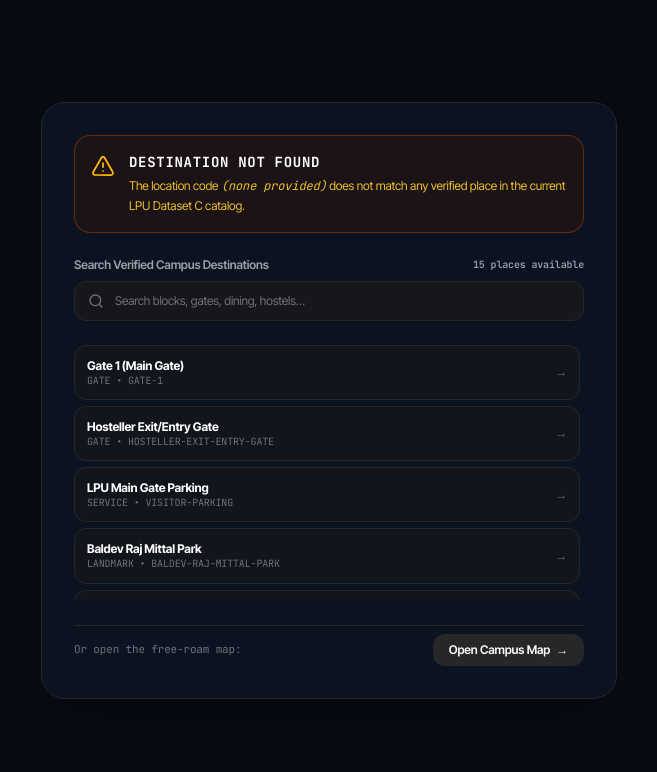
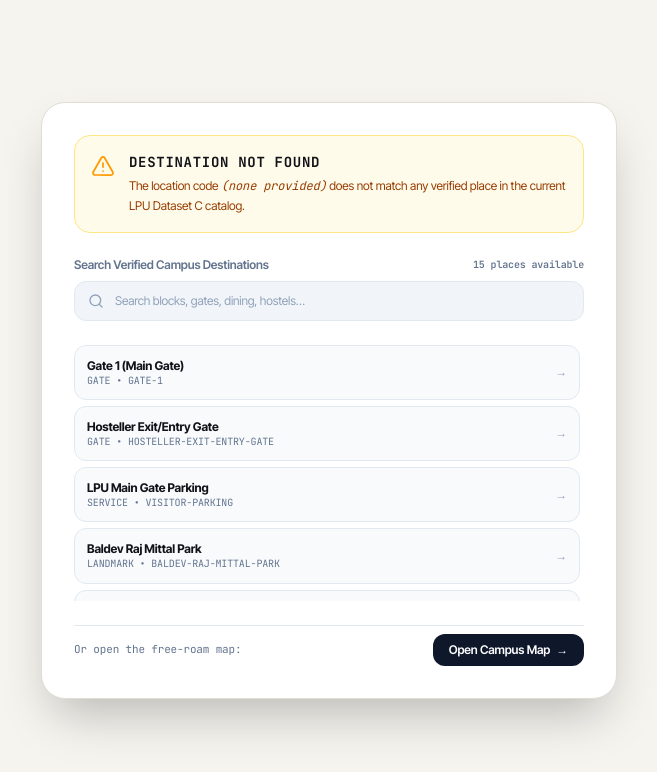
Before and after one commit to 06Pseudo06/Campus-Navigation, a Next.js app in the folder frontend/: page /navigate in a window 1280 px wide. Shown: the top 772 px of the page, without its empty margins (311-968 px from the left). Built offline with nearby package versions, Linux system fonts and the light colour scheme; no server answers.

Commit message:
fix(theme): working light/dark/system theme with complete tokens

```diff
--- a/frontend/src/app/layout.tsx
+++ b/frontend/src/app/layout.tsx
@@ -70,7 +70,7 @@ export default function RootLayout({
           dangerouslySetInnerHTML={{ __html: themeAntiFlashScript }}
         />
       </head>
-      <body className="min-h-full flex flex-col bg-[#F5F7FB] dark:bg-[#070B14] text-[#172033] dark:text-[#EDEDED] font-sans antialiased transition-colors duration-200">
+      <body className="min-h-full flex flex-col bg-[#F6F4EF] dark:bg-[#070B14] text-[#111318] dark:text-[#F4F6FA] font-sans antialiased transition-colors duration-200">
         <ThemeProvider>
           <AuthProvider>{children}</AuthProvider>
         </ThemeProvider>
--- a/frontend/src/app/navigate/page.tsx
+++ b/frontend/src/app/navigate/page.tsx
@@ -110,18 +110,18 @@ function NavigateContent() {
   // 1. Loading State
   if (loading) {
     return (
-      <div className="min-h-screen bg-[#070B14] flex flex-col items-center justify-center p-6 text-zinc-300 font-sans">
-        <div className="w-full max-w-md p-8 rounded-3xl bg-[#0B1220] border border-zinc-800 shadow-2xl flex flex-col items-center text-center space-y-4">
+      <div className="min-h-screen bg-[#F6F4EF] dark:bg-[#070B14] flex flex-col items-center justify-center p-6 text-slate-700 dark:text-zinc-300 font-sans">
+        <div className="w-full max-w-md p-8 rounded-3xl bg-white dark:bg-[#0B1220] border border-[#E1DDD3] dark:border-zinc-800 shadow-2xl flex flex-col items-center text-center space-y-4">
           <div className="w-12 h-12 rounded-2xl bg-[#DE4B31]/15 border border-[#DE4B31]/40 text-[#DE4B31] flex items-center justify-center animate-pulse">
             <CompassIcon className="w-6 h-6" />
           </div>
           <div className="space-y-1">
-            <span className="text-[10px] uppercase tracking-widest font-bold text-zinc-500 font-mono">
+            <span className="text-[10px] uppercase tracking-widest font-bold text-slate-500 dark:text-zinc-500 font-mono">
               Resolving CampusWay Route
             </span>
-            <h1 className="text-lg font-bold text-white">Looking up destination…</h1>
+            <h1 className="text-lg font-bold text-[#111318] dark:text-white">Looking up destination…</h1>
           </div>
-          <div className="w-32 h-1 bg-zinc-800 rounded-full overflow-hidden">
+          <div className="w-32 h-1 bg-slate-200 dark:bg-zinc-800 rounded-full overflow-hidden">
             <div className="h-full bg-[#DE4B31] animate-[indeterminate_1.5s_infinite_linear]" />
           </div>
         </div>
@@ -144,13 +144,13 @@ function NavigateContent() {
       : `/explore?to=${encodeURIComponent(targetSlug)}`;
 
     return (
-      <div className="min-h-screen bg-[#070B14] flex flex-col items-center justify-center p-6 text-zinc-200 font-sans">
+      <div className="min-h-screen bg-[#F6F4EF] dark:bg-[#070B14] flex flex-col items-center justify-center p-6 text-slate-700 dark:text-zinc-200 font-sans">
         <div
           data-testid="navigate-handoff-card"
-          className="w-full max-w-lg p-8 rounded-3xl bg-[#0B1220] border border-zinc-800 shadow-2xl space-y-6 animate-in fade-in zoom-in-95"
+          className="w-full max-w-lg p-8 rounded-3xl bg-white dark:bg-[#0B1220] border border-[#E1DDD3] dark:border-zinc-800 shadow-2xl space-y-6 animate-in fade-in zoom-in-95"
         >
           {/* Header Badge */}
-          <div className="flex items-center justify-between border-b border-zinc-800/80 pb-4">
+          <div className="flex items-center justify-between border-b border-slate-200 dark:border-zinc-800/80 pb-4">
             <div className="flex items-center gap-2">
               <span className="w-2.5 h-2.5 rounded-full bg-emerald-400 animate-ping" />
               <span className="text-xs font-mono font-bold uppercase tracking-wider text-emerald-400">
@@ -223,20 +223,20 @@ function NavigateContent() {
   return (
     <div
       data-testid="navigate-not-found"
-      className="min-h-screen bg-[#070B14] flex flex-col items-center justify-center p-4 sm:p-6 text-zinc-200 font-sans"
+      className="min-h-screen bg-[#F6F4EF] dark:bg-[#070B14] flex flex-col items-center justify-center p-4 sm:p-6 text-slate-700 dark:text-zinc-200 font-sans"
     >
-      <div className="w-full max-w-xl p-6 sm:p-8 rounded-3xl bg-[#0B1220] border border-zinc-800 shadow-2xl space-y-6">
+      <div className="w-full max-w-xl p-6 sm:p-8 rounded-3xl bg-white dark:bg-[#0B1220] border border-[#E1DDD3] dark:border-zinc-800 shadow-2xl space-y-6">
         {/* Warning Banner */}
-        <div className="flex items-start gap-3.5 p-4 rounded-2xl bg-amber-950/30 border border-amber-800/60 text-amber-200">
-          <Icon name="warning" size={24} className="text-amber-400 shrink-0 mt-0.5" />
+        <div className="flex items-start gap-3.5 p-4 rounded-2xl bg-amber-50 dark:bg-amber-950/30 border border-amber-200 dark:border-amber-800/60 text-amber-900 dark:text-amber-200">
+          <Icon name="warning" size={24} className="text-amber-500 dark:text-amber-400 shrink-0 mt-0.5" />
           <div className="space-y-1 min-w-0">
-            <h1 className="text-sm font-bold text-white uppercase tracking-wider font-mono">
+            <h1 className="text-sm font-bold text-[#111318] dark:text-white uppercase tracking-wider font-mono">
               Destination Not Found
             </h1>
-            <p className="text-xs text-amber-300/90 leading-relaxed">
+            <p className="text-xs text-amber-800 dark:text-amber-300/90 leading-relaxed">
               The location code{" "}
               {toParam ? (
-                <code className="px-1.5 py-0.5 rounded bg-zinc-900 border border-amber-700/60 font-mono text-white">
+                <code className="px-1.5 py-0.5 rounded bg-amber-100 dark:bg-zinc-900 border border-amber-300 dark:border-amber-700/60 font-mono text-[#111318] dark:text-white">
                   {toParam}
                 </code>
               ) : (
@@ -249,20 +249,20 @@ function NavigateContent() {
 
         {/* Quick Search */}
         <div className="space-y-2">
-          <div className="flex items-center justify-between text-xs font-semibold text-zinc-400">
+          <div className="flex items-center justify-between text-xs font-semibold text-slate-500 dark:text-zinc-400">
             <span>Search Verified Campus Destinations</span>
             <span className="font-mono text-[10px]">
               {filteredCatalog.length} places available
             </span>
           </div>
           <div className="relative">
-            <SearchIcon className="w-4 h-4 text-zinc-500 absolute left-3.5 top-3" />
+            <SearchIcon className="w-4 h-4 text-slate-400 dark:text-zinc-500 absolute left-3.5 top-3" />
             <input
               type="text"
               value={searchQuery}
               onChange={(e) => setSearchQuery(e.target.value)}
               placeholder="Search blocks, gates, dining, hostels…"
-              className="w-full h-10 pl-10 pr-4 rounded-xl bg-zinc-900/90 border border-zinc-800 text-xs text-white placeholder-zinc-500 focus:outline-none focus:border-[#DE4B31]"
+              className="w-full h-10 pl-10 pr-4 rounded-xl bg-slate-100 dark:bg-zinc-900/90 border border-slate-200 dark:border-zinc-800 text-xs text-[#111318] dark:text-white placeholder-slate-400 dark:placeholder-zinc-500 focus:outline-none focus:border-[#DE4B31]"
             />
           </div>
         </div>
@@ -273,36 +273,36 @@ function NavigateContent() {
             <Link
               key={loc.id}
               href={`/explore?to=${encodeURIComponent(loc.slug || loc.id)}&from=gate-1`}
-              className="p-3 rounded-xl bg-zinc-900/60 hover:bg-zinc-800/80 border border-zinc-800 hover:border-[#DE4B31]/60 flex items-center justify-between text-xs transition-colors group"
+              className="p-3 rounded-xl bg-slate-50 dark:bg-zinc-900/60 hover:bg-slate-100 dark:hover:bg-zinc-800/80 border border-slate-200 dark:border-zinc-800 hover:border-[#DE4B31]/60 flex items-center justify-between text-xs transition-colors group"
             >
               <div className="min-w-0 pr-2">
-                <p className="font-bold text-white group-hover:text-[#DE4B31] transition-colors truncate">
+                <p className="font-bold text-[#111318] dark:text-white group-hover:text-[#DE4B31] transition-colors truncate">
                   {loc.name}
                 </p>
-                <p className="text-[10px] text-zinc-500 font-mono uppercase">
+                <p className="text-[10px] text-slate-500 dark:text-zinc-500 font-mono uppercase">
                   {loc.location_type || "location"} &bull; {loc.slug}
                 </p>
               </div>
-              <span className="shrink-0 text-zinc-500 group-hover:text-white transition-colors">
+              <span className="shrink-0 text-slate-400 dark:text-zinc-500 group-hover:text-[#DE4B31] transition-colors">
                 →
               </span>
             </Link>
           ))}
           {filteredCatalog.length === 0 && (
-            <div className="p-6 text-center text-xs text-zinc-500">
+            <div className="p-6 text-center text-xs text-slate-400 dark:text-zinc-500">
               No matching destinations found.
             </div>
           )}
         </div>
 
         {/* Direct Link to Map */}
-        <div className="pt-2 border-t border-zinc-800 flex items-center justify-between text-xs">
-          <span className="text-zinc-500 text-[11px] font-mono">
+        <div className="pt-2 border-t border-slate-200 dark:border-zinc-800 flex items-center justify-between text-xs">
+          <span className="text-slate-500 dark:text-zinc-500 text-[11px] font-mono">
             Or open the free-roam map:
           </span>
           <Link
             href="/explore"
-            className="px-4 py-2 rounded-xl bg-zinc-800 hover:bg-zinc-700 text-white font-semibold transition-colors flex items-center gap-1.5"
+            className="px-4 py-2 rounded-xl bg-slate-900 dark:bg-zinc-800 hover:bg-slate-800 dark:hover:bg-zinc-700 text-white font-semibold transition-colors flex items-center gap-1.5"
           >
             <span>Open Campus Map</span>
             <span>→</span>
@@ -317,7 +317,7 @@ export default function NavigatePage() {
   return (
     <Suspense
       fallback={
-        <div className="min-h-screen bg-[#070B14] flex items-center justify-center text-zinc-400 font-mono text-xs">
+        <div className="min-h-screen bg-[#F6F4EF] dark:bg-[#070B14] flex items-center justify-center text-slate-500 dark:text-zinc-400 font-mono text-xs">
           Loading CampusWay Navigation…
         </div>
       }
--- a/frontend/src/app/page.tsx
+++ b/frontend/src/app/page.tsx
@@ -26,7 +26,7 @@ export default function Home() {
       {/* Unified Lenis Smooth-Scroll instance wired to GSAP ScrollTrigger */}
       <SmoothScroll />
 
-      <div className="relative w-full min-h-screen flex flex-col bg-[#F7F3EC] dark:bg-[#070B14] text-[#0E1118] dark:text-zinc-100 overflow-x-hidden selection:bg-[#DE4B31] selection:text-white transition-colors duration-200">
+      <div className="relative w-full min-h-screen flex flex-col bg-[#F6F4EF] dark:bg-[#070B14] text-[#111318] dark:text-[#F4F6FA] overflow-x-hidden selection:bg-[#DE4B31] selection:text-white transition-colors duration-200">
         {/* Custom Terracotta Interactive Cursor */}
         <CustomCursor />
 
--- a/frontend/src/components/home/ArchitecturalHero.tsx
+++ b/frontend/src/components/home/ArchitecturalHero.tsx
@@ -561,7 +561,7 @@ export function ArchitecturalHero() {
     <section
       id="section-01"
       ref={containerRef}
-      className="relative w-full min-h-[92svh] lg:min-h-[96svh] bg-[#F7F3EC] dark:bg-[#070B14] text-[#0E1118] dark:text-zinc-100 overflow-hidden [overflow:clip] flex flex-col justify-between pt-12 sm:pt-16 pb-0 select-none transition-colors duration-200 border-b border-[#0E1118]/10 dark:border-white/10"
+      className="relative w-full min-h-[92svh] lg:min-h-[96svh] bg-[#F6F4EF] dark:bg-[#070B14] text-[#111318] dark:text-[#F4F6FA] overflow-hidden [overflow:clip] flex flex-col justify-between pt-12 sm:pt-16 pb-0 select-none transition-colors duration-200 border-b border-[#111318]/10 dark:border-white/10"
       aria-label="Campus Wayfinding Reimagined"
     >
       {/* =================================================================== */}
@@ -887,7 +887,7 @@ export function ArchitecturalHero() {
         {/* Subtle backdrop gradient scrim (transparent to bg with 60% opacity over 48px) */}
         <div
           aria-hidden="true"
-          className="absolute inset-0 h-12 bg-gradient-to-t from-[#F7F3EC]/60 to-transparent dark:from-[#070B14]/60 dark:to-transparent pointer-events-none"
+          className="absolute inset-0 h-12 bg-gradient-to-t from-[#F6F4EF]/60 to-transparent dark:from-[#070B14]/60 dark:to-transparent pointer-events-none"
         />
         <div
           ref={metaRowRef}
```
Also changed, not shown: frontend/src/app/globals.css (+16 -14 lines), 1 other file (tests, documents, lock files or other folders).
